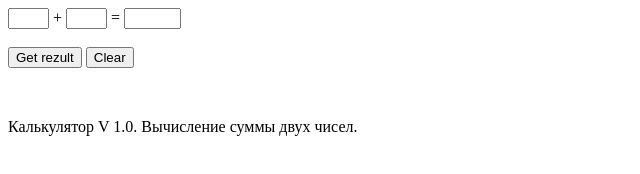
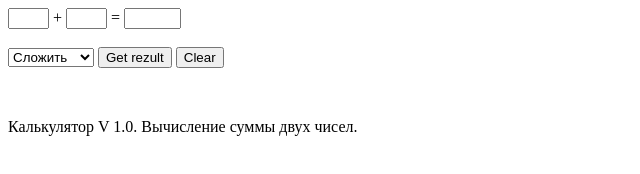
Before and after one commit to MrCallingInc/WebApp, a plain HTML site: page index.html in a window 1280 px wide. Shown: the whole page, without its empty margins (0-640 px from the left). Drawn offline with Linux system fonts and the light colour scheme.

Commit message:
модифицирован код калькулятора. Добавлена возможность вычисления разности, произведения, частного двух чисел, а также выбора операции

```diff
--- a/index.html
+++ b/index.html
@@ -5,8 +5,30 @@
 <!--
 function calculate(){
 var a=Number(calc.num1.value);
-var b=Number(calc.num2.value);
-calc.rez.value=a+b;
+    var b = Number(calc.num2.value);
+    var data = document.getElementById("op");
+    var t1 = data.options[data.selectedIndex].value;
+if ((calc.num1=="") || (calc.num2=="") )
+{
+alert("uncerrect values");
+return;
+ }
+    //alert(t1);
+switch (t1) {
+    case "sum":
+        calc.rez.value = a + b;
+            break;
+    case "sub":
+        calc.rez.value = a - b;
+            break;
+    case "mul":
+        calc.rez.value = a * b;
+          break;
+    case "divide":
+        calc.rez.value = a / b;
+          break;
+    }
+
 //alert(a+b);
 }
 //-->
@@ -14,11 +36,17 @@ calc.rez.value=a+b;
 <body>
 <form name="calc">
 <div id="expression">
-<input type="text" name="num1" size=2> + <input type="text" name="num2" size=2> = <input type="text" name="rez" size=4>
+<input type="text" name="num1" size=2> + <input type="text" name="num2" size=2> = <input type="text" readonly id="rez" size="4">
 </div>
 <br>
+<select name="operations" id="op">
+<option value="sum">Сложить</option>
+<option value="sub">Вычесть</option>
+<option value="mul">Умножить</option>
+<option value="divide">разделить</option>
+</select>
 <input type="button" value="Get rezult" onclick="calculate()">    <input type="reset" value="Clear">
-</form>
+</form><div id="selected"></div>
 <br>
 <p>Калькулятор V 1.0. Вычисление суммы двух чисел.</p>
 </body>
```
